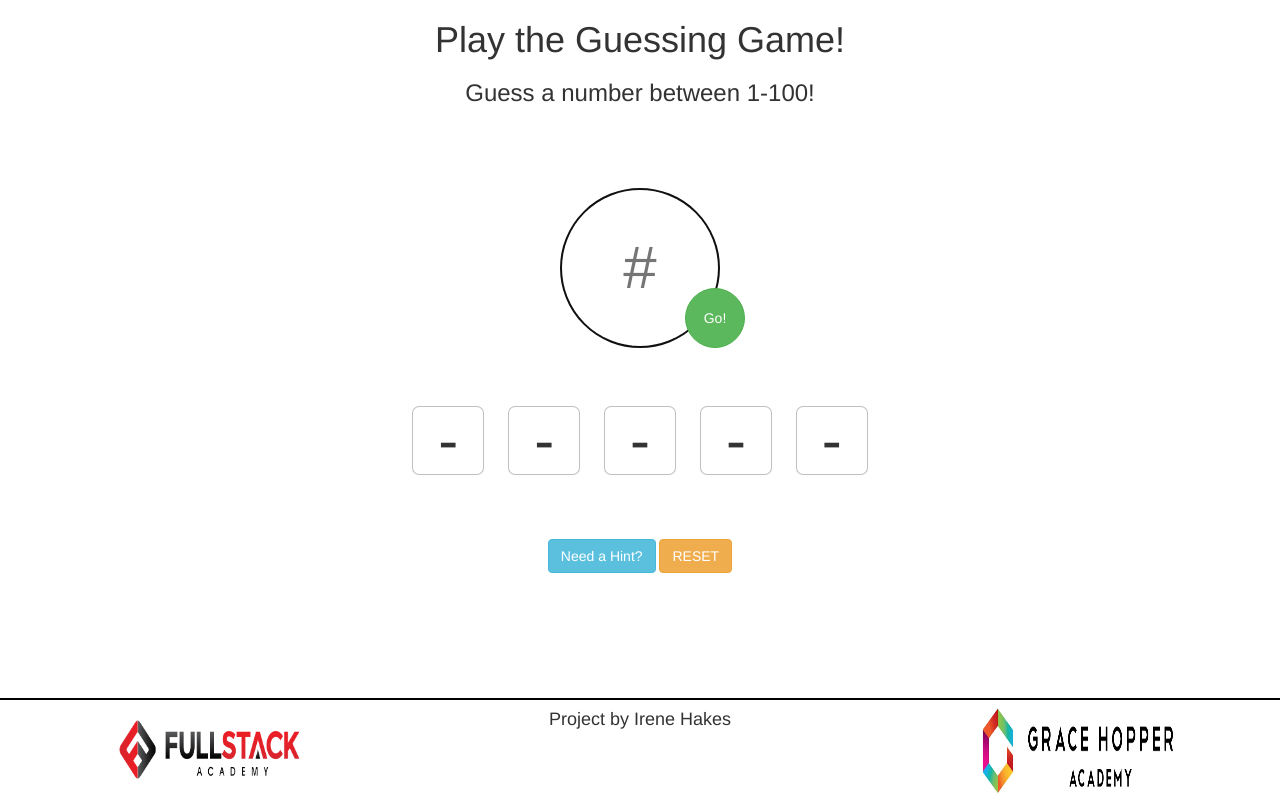
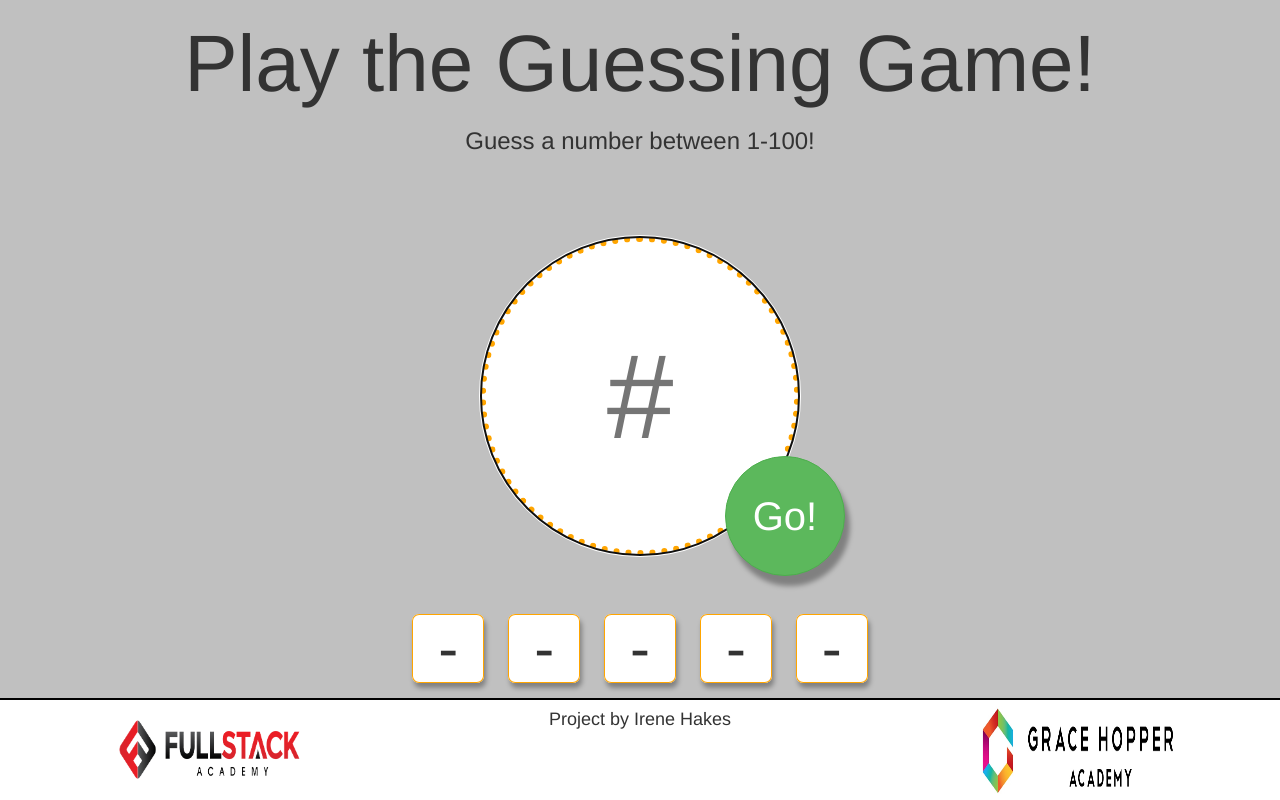
Before and after one commit to irene-hakes/Guessing-Game, a plain HTML site: page index.html in a window 1280 px wide. Drawn offline with nearby package versions, Linux system fonts and the light colour scheme.

Commit message:
more stylization

```diff
--- a/style.css
+++ b/style.css
@@ -1,5 +1,8 @@
 html {
     box-sizing: 'border-box';
+}
+body {
+    background-color: silver;
 }
 .center {
     text-align: center;
@@ -21,34 +24,39 @@ img {
     bottom: 0;
 }
 #players-input {
-    width: 160px;
-    height: 160px;
-    border: dotted 2px silver;
+    width: 320px;
+    height: 320px;
+    border: dotted 6px orange;
     border-radius: 50%;
     margin-top: 25px;
-    font-size: 60px;
+    font-size: 120px;
+    text-align: center;
 }
 #submit {
     position: absolute;
-    top: 100px;
-    left: 100px;
+    top: 220px;
+    left: 220px;
     border-radius: 50%;
-    width: 60px;
-    height: 60px;
+    width: 120px;
+    height: 120px;
     margin: 25px;
+    font-size: 40px;
+    box-shadow: 5px 10px 5px grey;
 }
 
 .guess {
     display: inline;
     font-size: 60px;
-    border: solid 0.5px silver;
+    border: solid 0.5px orange;
+    background-color: white;
     padding: 0 25px;
     border-radius: 10%;
     margin: 10px;
+    box-shadow: 2px 5px 5px grey;
 }
 #input-parent {
     position: relative;
-    width: 160px;
+    width: 320px;
     margin: 5% auto 50px;
 }
 #guesses {
@@ -56,7 +64,12 @@ img {
 }
 #hint {
     margin-top: 30px;
+    box-shadow: 2px 5px 5px grey;
 }
 #reset {
     margin-top: 30px;
+    box-shadow: 2px 5px 5px grey;
 }
+#title {
+    font-size: 80px;
+}
```
